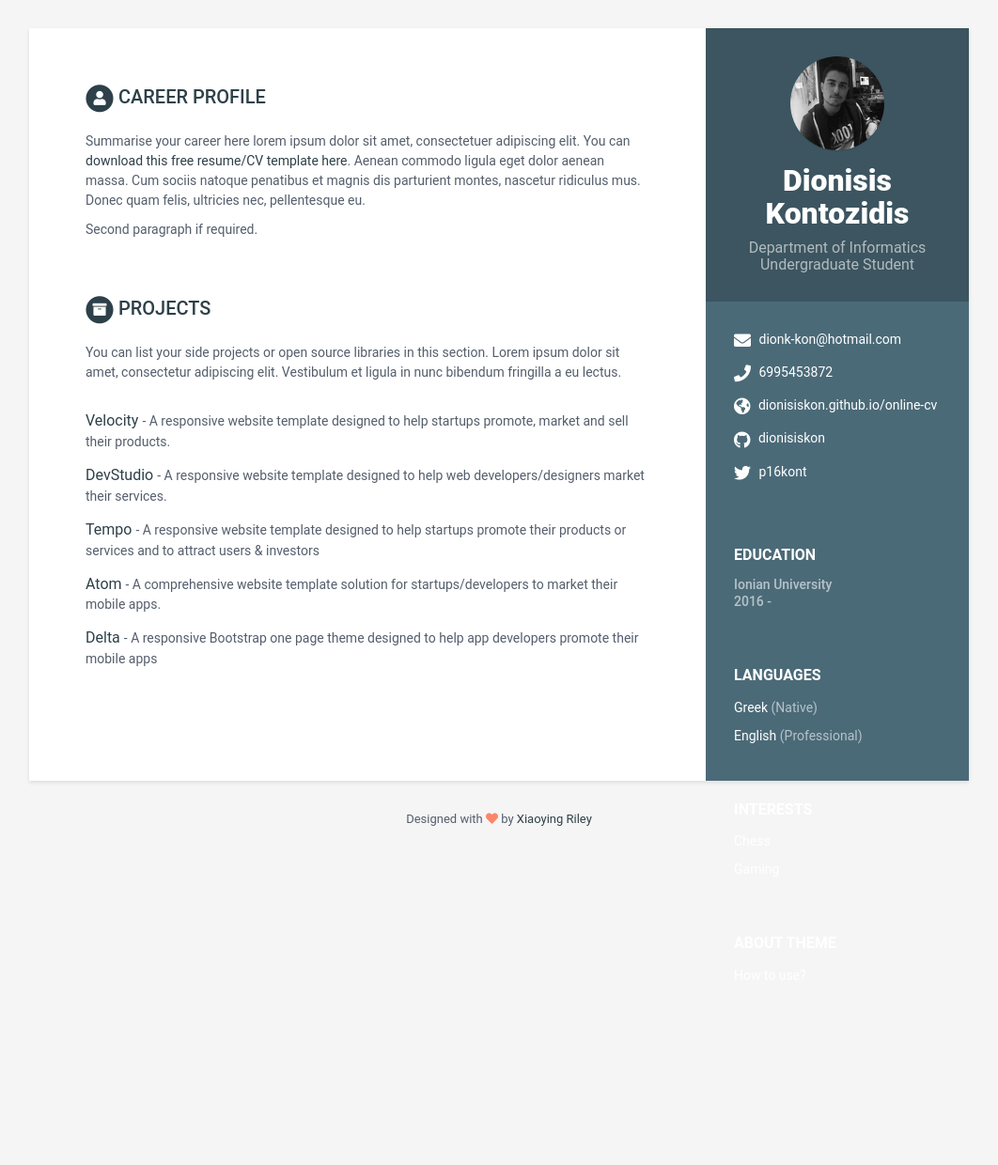
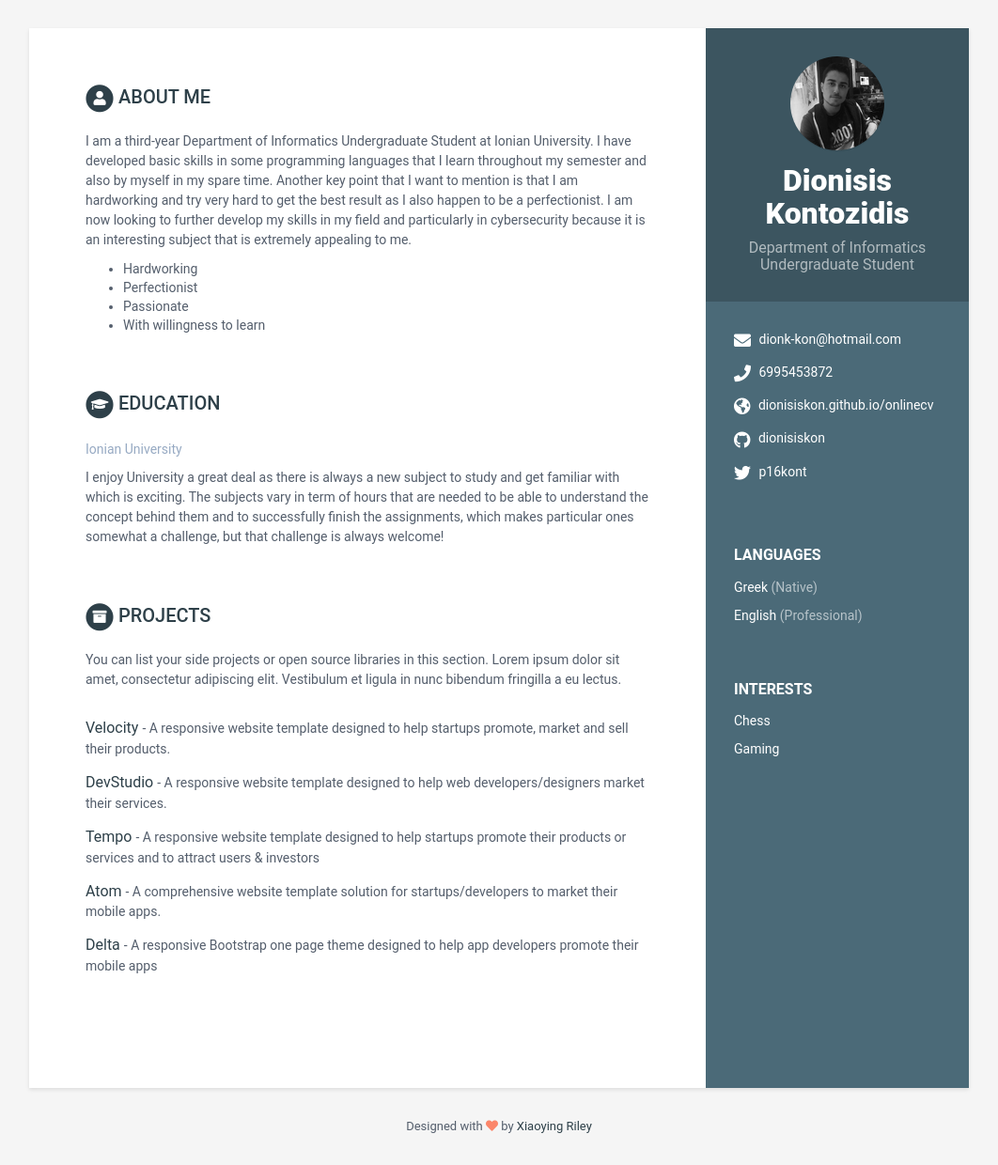
Before and after one commit to dionisiskon/OnlineCV, a Jekyll site: the page built from index.html, in a window 1280 px wide. Shown: the whole page at 94% size, without its empty margins (109-1171 px from the left). Built offline with Jekyll 4.4.1, drawn with Linux system fonts in a browser that asks for light colours; before the commit the page ends 1078 px from its top, so only the background shows below that.

Commit message:
Some things about myself..Changing the resume a bit!

```diff
--- a/_data/data.yml
+++ b/_data/data.yml
@@ -3,8 +3,8 @@
 #
 
 sidebar:
-    about: True # set to False or comment line if you want to remove the "how to use?" in the sidebar
-    education: True # set to False if you want education in main section instead of in sidebar
+    about: False # set to False or comment line if you want to remove the "how to use?" in the sidebar
+    education: False # set to False if you want education in main section instead of in sidebar
 
     # Profile information
     name: Dionisis Kontozidis
@@ -14,7 +14,7 @@ sidebar:
     # Sidebar links
     email: dionk-kon@hotmail.com
     phone: 6995453872
-    website: dionisiskon.github.io/online-cv #do not add http://
+    website: dionisiskon.github.io/onlinecv #do not add http://
     # linkedin: alandoe
     github: dionisiskon
     gitlab:
@@ -45,29 +45,25 @@ sidebar:
        # link:
 
 career-profile:
-    title: Career Profile
+    title: ABOUT ME
     summary: |
-      Summarise your career here lorem ipsum dolor sit amet, consectetuer
-      adipiscing elit. You can [download this free resume/CV template here]().
-      Aenean commodo ligula eget dolor aenean massa. Cum sociis natoque
-      penatibus et magnis dis parturient montes, nascetur ridiculus mus.
-      Donec quam felis, ultricies nec, pellentesque eu.
+     I am a third-year Department of Informatics Undergraduate Student at Ionian University. I have developed basic skills in some programming languages that I learn throughout my semester and also by myself in my spare time.
+     Another key point that I want to mention is that I am hardworking and try very hard to get the best result as I also happen to be a perfectionist. I am now looking to further develop my skills in my field and particularly in cybersecurity because it is an interesting subject that is extremely appealing to me.
 
-      Second paragraph if required.
 
+
+        - Hardworking
+        - Perfectionist
+        - Passionate
+        - With willingness to learn
 education:
     - Expected degree: BSc in Computer Science
       university: Ionian University
-      time: 2016 -
+      time: October 2016 - Present
       details: |
-        Describe your study here lorem ipsum dolor sit amet, consectetuer
-        adipiscing elit. Aenean commodo ligula eget dolor. Aenean massa. Cum
-        sociis natoque penatibus et magnis dis parturient montes, nascetur
-        ridiculus mus. Donec quam felis, ultricies nec, pellentesque eu,
-        pretium quis, sem.
+        I enjoy University a great deal as there is always a new subject to study and get familiar with which is exciting.
+        The subjects vary in term of hours that are needed to be able to understand the concept behind them and to successfully finish the assignments, which makes particular ones somewhat a challenge, but that challenge is always welcome!
 
-          - Bullet point
-          - Bullet point
 
     #- degree: BSc in Applied Mathematics
      # university: Bristol University
@@ -142,27 +138,27 @@ projects:
         link: "#"
         tagline: "A responsive Bootstrap one page theme designed to help app developers promote their mobile apps"
 
-Basic skills:
-    title: Skills &amp; Proficiency
+#Basic skills:
+ #   title: Skills &amp; Proficiency
 
-    toolset:
-      - name: Python & Django
-        level: 98%
+  #  toolset:
+   #   - name: Python & Django
+    #    level: 98%
 
-      - name: Javascript & jQuery
-        level: 98%
+     # - name: Javascript & jQuery
+      #  level: 98%
 
-      - name: Angular
-        level: 98%
+     # - name: Angular
+      #  level: 98%
 
-      - name: HTML5 & CSS
-        level: 95%
+      #- name: HTML5 & CSS
+       # level: 95%
 
-      - name: Ruby on Rails
-        level: 85%
+      #- name: Ruby on Rails
+       # level: 85%
 
-      - name: Sketch & Photoshop
-        level: 60%
+      #- name: Sketch & Photoshop
+      #  level: 60%
 
 footer: >
     Designed with <i class="fas fa-heart"></i> by <a href="http://themes.3rdwavemedia.com" target="_blank" rel="nofollow">Xiaoying Riley</a>
```
Also changed, not shown: 3 other files.
